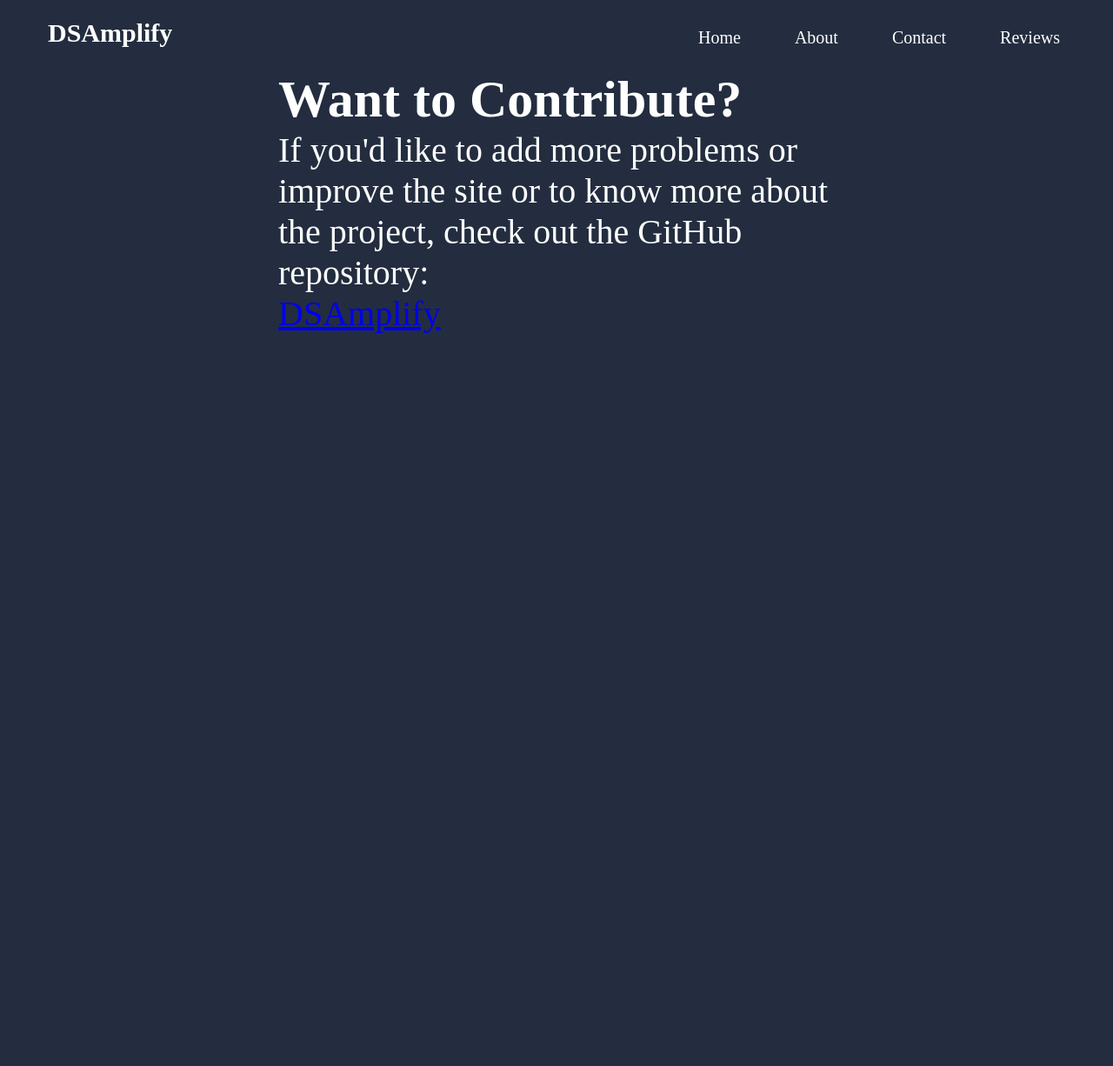
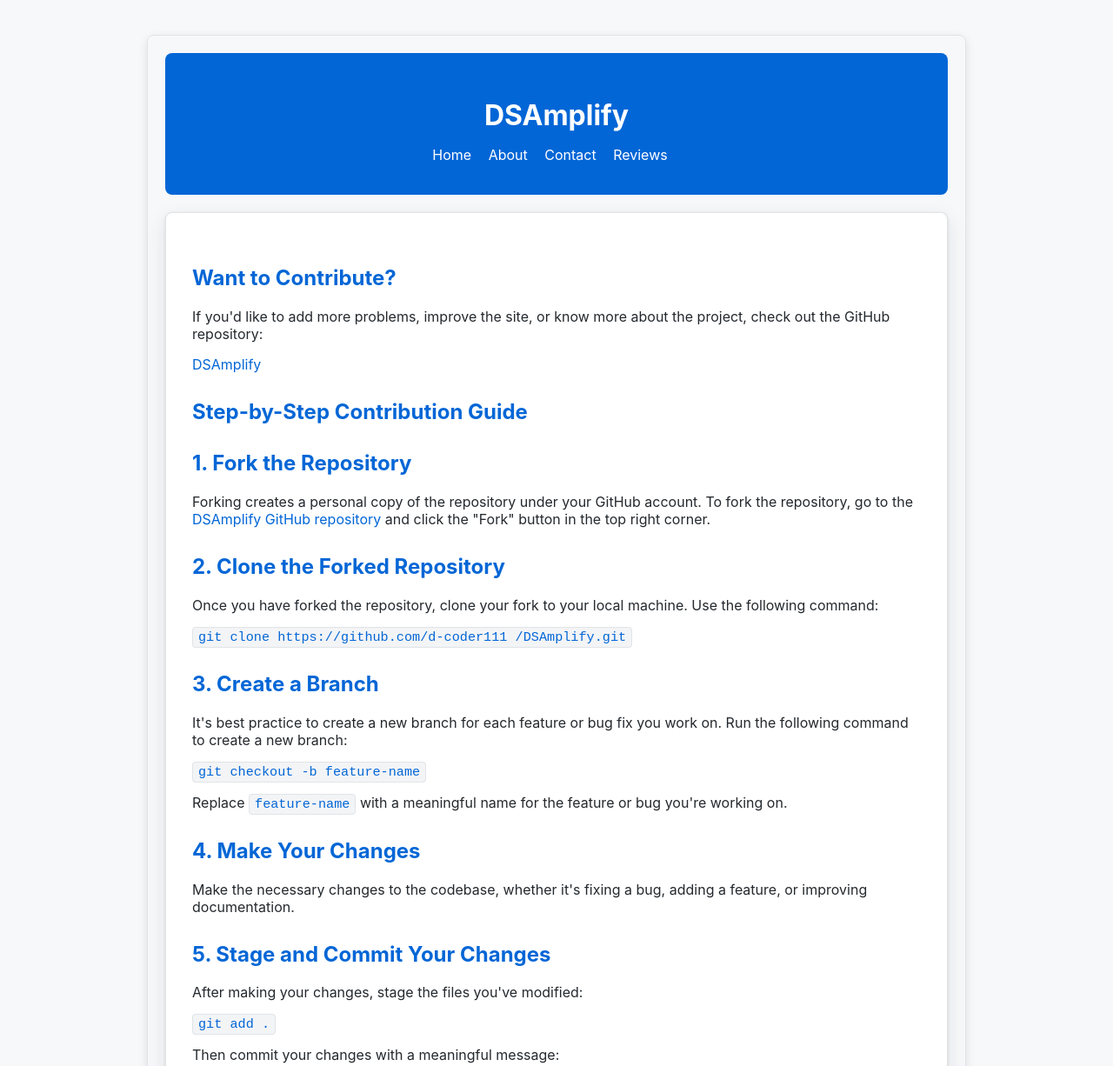
Before and after one commit to d-coder111/DSAmplify, a plain HTML site: page about.html in a window 1280 px wide. Shown: the top 1226 px of the page at 87% size. Before the commit the page ends 800 px from the top, so only its background shows below. Drawn offline with Linux system fonts and the light colour scheme.

Commit message:
a better about page

```diff
--- a/about.html
+++ b/about.html
@@ -1,11 +1,111 @@
 <!DOCTYPE html>
 <html lang="en">
   <head>
-    <meta charset="UTF-8">
-    <meta name="viewport" content="width=device-width, initial-scale=1.0">
-    <title>DSAmplify</title>
-    <link rel="stylesheet" href="styles.css">
+    <meta charset="UTF-8" />
+    <meta name="viewport" content="width=device-width, initial-scale=1.0" />
+    <title>DSAmplify - Contribute</title>
 
+    <style>
+      body {
+        font-family: -apple-system, BlinkMacSystemFont, "Segoe UI", Helvetica,
+          Arial, sans-serif;
+        background-color: #f6f8fa;
+        color: #24292e;
+        max-width: 900px;
+        margin: 40px auto;
+        padding: 20px;
+        border-radius: 8px;
+        box-shadow: 0 4px 12px rgba(0, 0, 0, 0.1);
+        border: 1px solid #e1e4e8;
+      }
+
+      header {
+        background-color: #0366d6;
+        padding: 20px;
+        color: white;
+        text-align: center;
+        border-radius: 8px;
+      }
+
+      header .Head-Name p {
+        font-size: 2rem;
+        font-weight: bold;
+      }
+
+      header ul {
+        list-style: none;
+        padding: 0;
+      }
+
+      header ul li {
+        display: inline;
+        margin-right: 15px;
+      }
+
+      header ul li a {
+        color: white;
+        text-decoration: none;
+        font-size: 1rem;
+      }
+
+      header ul li a:hover {
+        text-decoration: underline;
+      }
+
+      h2 {
+        color: #0366d6;
+        margin-top: 30px;
+        font-size: 1.5rem;
+      }
+
+      p {
+        margin-bottom: 15px;
+      }
+
+      code {
+        background-color: #f3f4f6;
+        color: #0366d6;
+        padding: 2px 6px;
+        border-radius: 4px;
+        font-family: "Courier New", Courier, monospace;
+        font-size: 0.95rem;
+        border: 1px solid #e1e4e8;
+      }
+
+      a {
+        color: #0366d6;
+        text-decoration: none;
+      }
+
+      a:hover {
+        text-decoration: underline;
+      }
+
+      .container {
+        background-color: white;
+        padding: 30px;
+        border-radius: 8px;
+        box-shadow: 0 1px 3px rgba(27, 31, 35, 0.12),
+          0 8px 24px rgba(27, 31, 35, 0.1);
+        border: 1px solid #e1e4e8;
+        margin-top: 20px;
+      }
+
+      @media (max-width: 768px) {
+        body {
+          padding: 15px;
+        }
+
+        h2 {
+          text-align: center;
+        }
+
+        header ul li {
+          display: block;
+          margin: 10px 0;
+        }
+      }
+    </style>
   </head>
   <body>
     <header>
@@ -19,10 +119,82 @@
         <li><a href="#">Reviews</a></li>
       </ul>
     </header>
-    <div class="AboveList">
+
+    <div class="container">
       <h2>Want to Contribute?</h2>
-        <p>If you'd like to add more problems or improve the site or to know more about the project, check out the GitHub repository:</p>
-        <a href="https://github.com/d-coder111/DSAmplify" target="_blank">DSAmplify</a>
+      <p>
+        If you'd like to add more problems, improve the site, or know more about
+        the project, check out the GitHub repository:
+      </p>
+      <a href="https://github.com/d-coder111/DSAmplify" target="_blank"
+        >DSAmplify</a
+      >
+
+      <h2>Step-by-Step Contribution Guide</h2>
+
+      <h2>1. Fork the Repository</h2>
+      <p>
+        Forking creates a personal copy of the repository under your GitHub
+        account. To fork the repository, go to the
+        <a href="https://github.com/d-coder111/DSAmplify" target="_blank"
+          >DSAmplify GitHub repository</a
+        >
+        and click the "Fork" button in the top right corner.
+      </p>
+
+      <h2>2. Clone the Forked Repository</h2>
+      <p>
+        Once you have forked the repository, clone your fork to your local
+        machine. Use the following command:
+      </p>
+      <code>git clone https://github.com/d-coder111 /DSAmplify.git</code>
+
+      <h2>3. Create a Branch</h2>
+      <p>
+        It's best practice to create a new branch for each feature or bug fix
+        you work on. Run the following command to create a new branch:
+      </p>
+      <code>git checkout -b feature-name</code>
+      <p>
+        Replace <code>feature-name</code> with a meaningful name for the feature
+        or bug you're working on.
+      </p>
+
+      <h2>4. Make Your Changes</h2>
+      <p>
+        Make the necessary changes to the codebase, whether it's fixing a bug,
+        adding a feature, or improving documentation.
+      </p>
+
+      <h2>5. Stage and Commit Your Changes</h2>
+      <p>After making your changes, stage the files you've modified:</p>
+      <code>git add .</code>
+      <p>Then commit your changes with a meaningful message:</p>
+      <code>git commit -m "Detailed description of the changes"</code>
+
+      <h2>6. Push Your Changes to GitHub</h2>
+      <p>Push your changes to your forked repository on GitHub using:</p>
+      <code>git push origin feature-name</code>
+
+      <h2>7. Create a Pull Request</h2>
+      <p>
+        After pushing your changes, go to your forked repository on GitHub, and
+        you'll see an option to create a pull request. Provide a detailed
+        description of the changes you made and submit the pull request for
+        review.
+      </p>
+
+      <h2>8. Collaborate and Improve</h2>
+      <p>
+        The project maintainers may review your pull request and ask for further
+        changes. Collaborate with them, make necessary updates, and once
+        approved, your contribution will be merged into the main project.
+      </p>
+
+      <p>
+        That's it! You've successfully contributed to DSAmplify. Keep
+        contributing and learning!
+      </p>
     </div>
   </body>
 </html>
```
Lines whose indentation alone changed are shown as unchanged.
